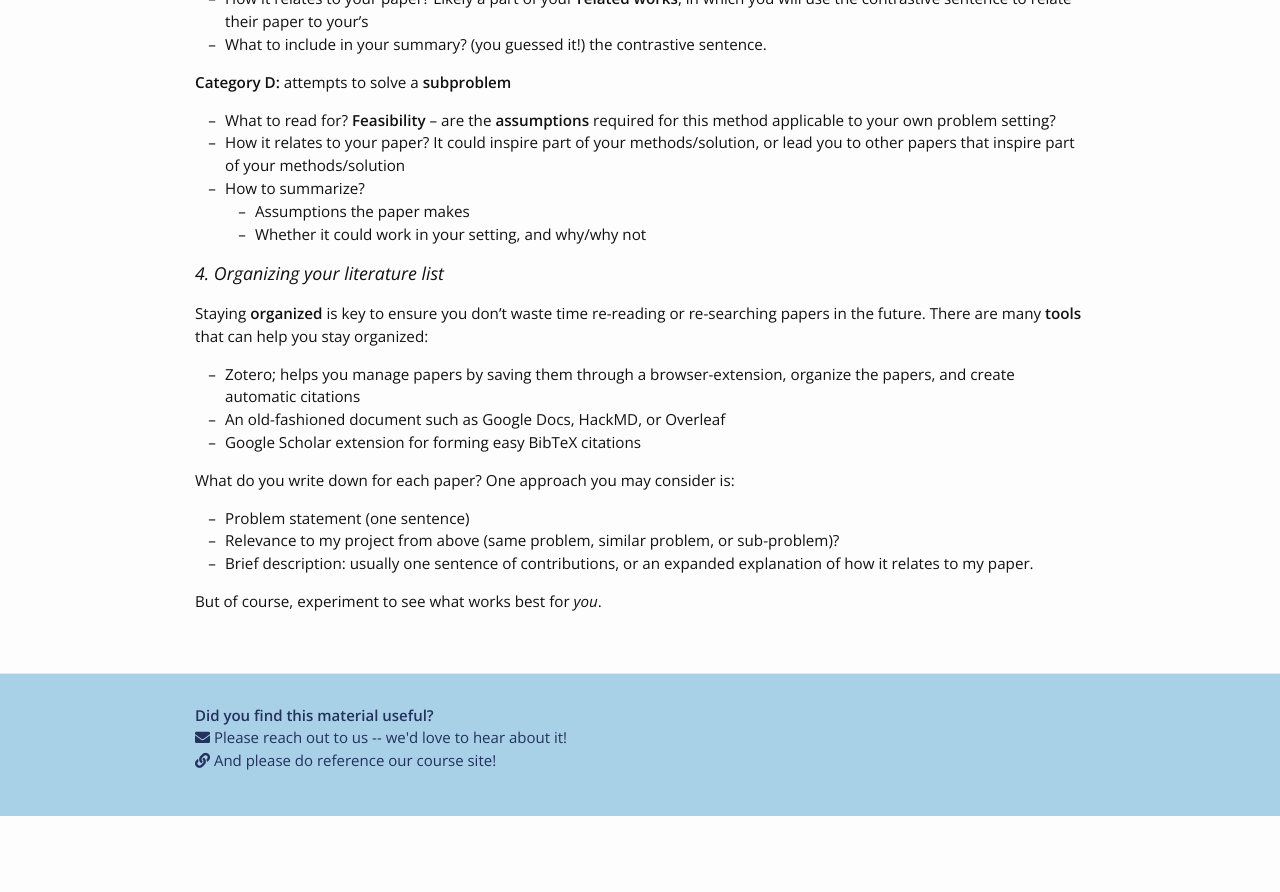
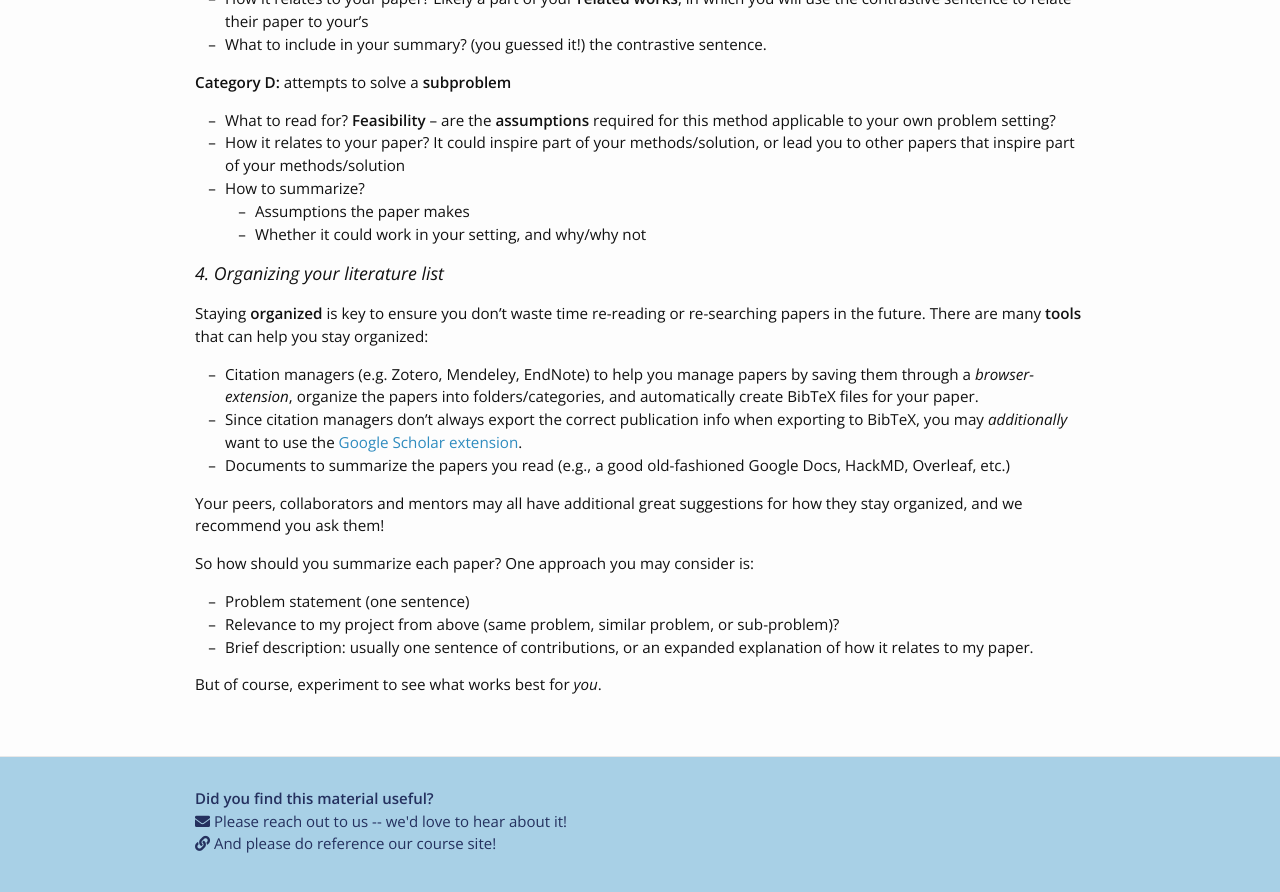
Before and after one commit to yanivyacoby/harvard-cs290, a Jekyll site: the page built from how-to-do-a-literature-search.md, in a window 1280 px wide and 900 px high, scrolled down 2932 px. Shown: the top 892 px of the window. Built offline with Jekyll 4.4.1, drawn with Linux system fonts in a browser that asks for light colours; nearby versions of some CDN libraries; before the commit the page ends 3748 px from its top, so only the background shows below that.

Commit message:
Update how-to-do-a-literature-search.md

```diff
--- a/how-to-do-a-literature-search.md
+++ b/how-to-do-a-literature-search.md
@@ -116,11 +116,13 @@ what you look for when reading it, and how to summarize it:
 
 Staying **organized** is key to ensure you don't waste time re-reading or re-searching papers in the future.
 There are many **tools** that can help you stay organized:
-* Zotero; helps you manage papers by saving them through a browser-extension, organize the papers, and create automatic citations
-* An old-fashioned document such as Google Docs, HackMD, or Overleaf
-* Google Scholar extension for forming easy BibTeX citations
+* Citation managers (e.g. Zotero, Mendeley, EndNote) to help you manage papers by saving them through a *browser-extension*, organize the papers into folders/categories, and automatically create BibTeX files for your paper.
+* Since citation managers don't always export the correct publication info when exporting to BibTeX, you may *additionally* want to use the [Google Scholar extension](https://chrome.google.com/webstore/detail/google-scholar-button/ldipcbpaocekfooobnbcddclnhejkcpn?hl=en){:target="_blank"}{:rel="noopener noreferrer"}.
+* Documents to summarize the papers you read (e.g., a good old-fashioned Google Docs, HackMD, Overleaf, etc.)
 
-What do you write down for each paper? One approach you may consider is:
+Your peers, collaborators and mentors may all have additional great suggestions for how they stay organized, and we recommend you ask them!
+
+So how should you summarize each paper? One approach you may consider is:
 * Problem statement (one sentence)
 * Relevance to my project from above (same problem, similar problem, or sub-problem)?
 * Brief description: usually one sentence of contributions, or an expanded explanation of how it relates to my paper.
```
